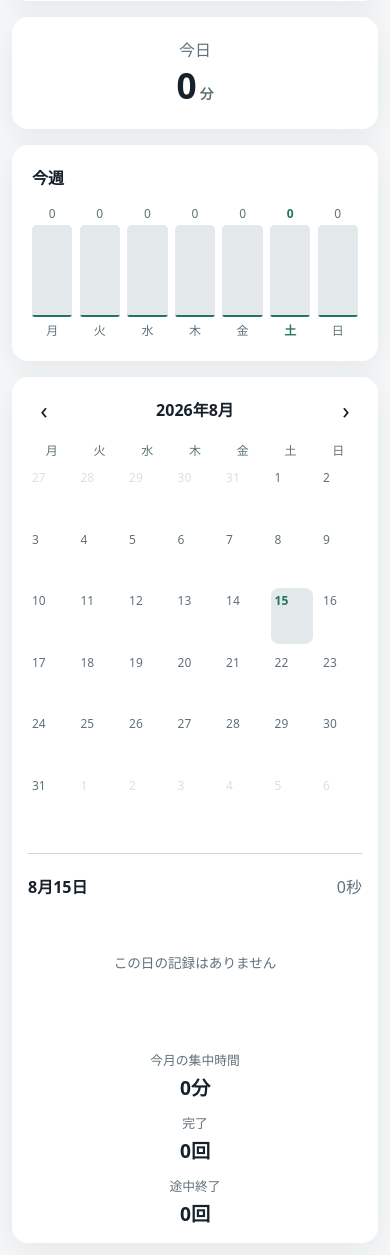
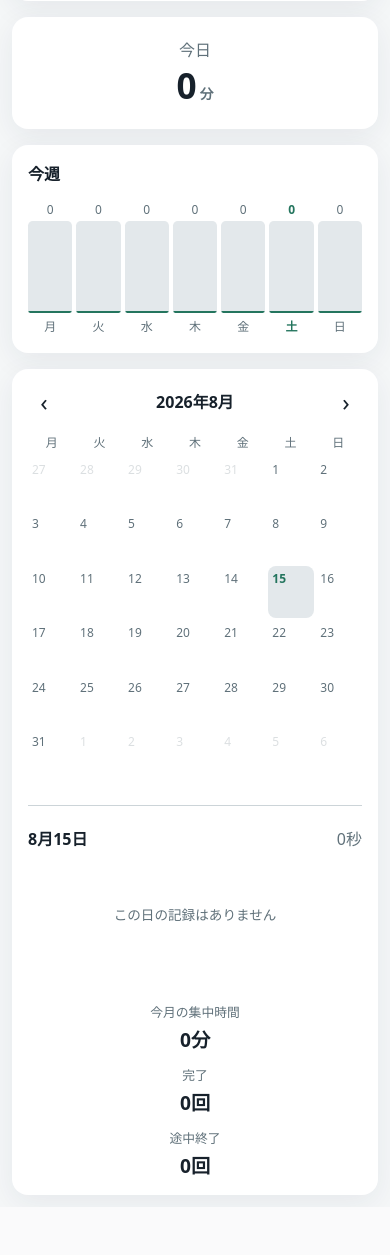
Before and after one commit to shogogoto/web-timer, a FastAPI app: page / in a window 390 px wide. Shown: the part 557-1812 px from the top of the page. After the commit the page ends 1762 px from the top, so only its background shows below. Run offline with FastAPI, Linux system fonts and the light colour scheme; the visitor is signed in with stand-in values (Sample User, id 1); tables that the repository leaves empty hold one stand-in row (values such as "Sample post").

Commit message:
Fix mobile activity layout overflow

```diff
--- a/app/static/style.css
+++ b/app/static/style.css
@@ -93,7 +93,8 @@ input {
 .error { min-height: 1.5rem; color: var(--danger); }
 
 .activity-grid { display: grid; grid-template-columns: 10rem 1fr; gap: 1rem; margin-top: 1rem; }
-.summary-card { padding: 1.25rem; background: var(--surface); border-radius: 1rem; box-shadow: 0 8px 30px var(--shadow); }
+.activity-grid > * { min-width: 0; }
+.summary-card { min-width: 0; padding: 1.25rem; background: var(--surface); border-radius: 1rem; box-shadow: 0 8px 30px var(--shadow); }
 .today-summary { display: grid; place-content: center; text-align: center; }
 .today-summary span { color: var(--muted); }
 .today-summary strong { font-size: 2.2rem; }
@@ -126,7 +127,7 @@ input {
 .day-detail { margin-top: 1.5rem; padding-top: 1.25rem; border-top: 1px solid var(--border); }
 .detail-heading { display: flex; justify-content: space-between; align-items: baseline; }
 .detail-heading span { color: var(--muted); }
-.timeline-chart { overflow-x: auto; margin: 1rem 0 0; padding: 1.4rem 0 1.5rem; }
+.timeline-chart { max-width: 100%; overflow-x: auto; margin: 1rem 0 0; padding: 1.4rem 0 1.5rem; }
 .timeline-plot { position: relative; min-width: 32rem; height: 9rem; border-bottom: 1px solid var(--border); background: repeating-linear-gradient(to top, transparent 0, transparent calc(25% - 1px), var(--border) 25%); }
 .timeline-gridline { position: absolute; inset: 0 auto 0; width: 0; }
 .timeline-gridline span { position: absolute; top: 100%; left: 0; padding-top: .45rem; color: var(--muted); font-size: .62rem; white-space: nowrap; transform: translateX(-50%); }
@@ -161,8 +162,8 @@ th, td { padding: .8rem; text-align: left; border-bottom: 1px solid var(--border
   button:hover { filter: brightness(1.12); }
 }
 
-@media (max-width: 500px) {
-  .timer-shell { padding: .75rem; }
+@media (max-width: 700px) {
+  .timer-shell, .admin-shell { padding: .75rem; }
   .timer-card { padding: 1rem; }
   .presets { flex-wrap: wrap; }
   .activity-grid { grid-template-columns: 1fr; }
@@ -173,3 +174,10 @@ th, td { padding: .8rem; text-align: left; border-bottom: 1px solid var(--border
   .login { margin: 8vh 1rem; }
   .admin-activity-heading { align-items: flex-start; flex-direction: column; }
 }
+
+@media (max-width: 400px) {
+  .summary-card { padding: 1rem; }
+  .week-chart { gap: .25rem; }
+  .month-grid { gap: .15rem; }
+  .calendar-day { min-height: 3.25rem; }
+}
```
